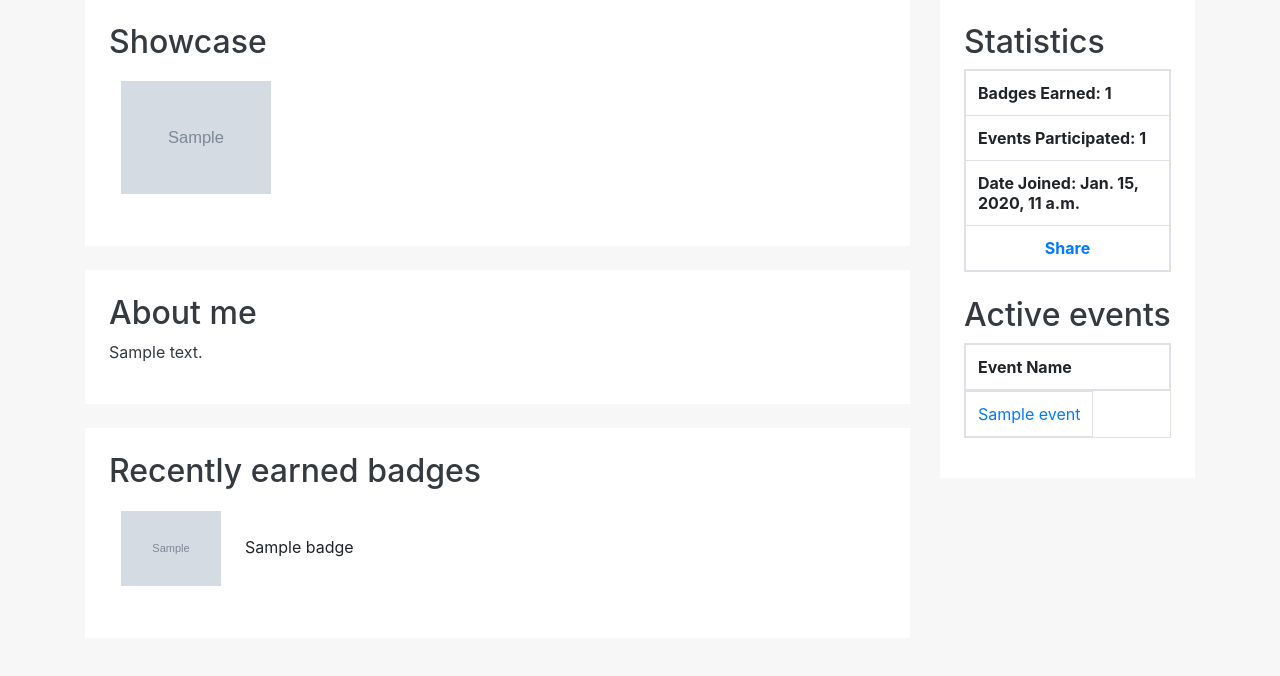
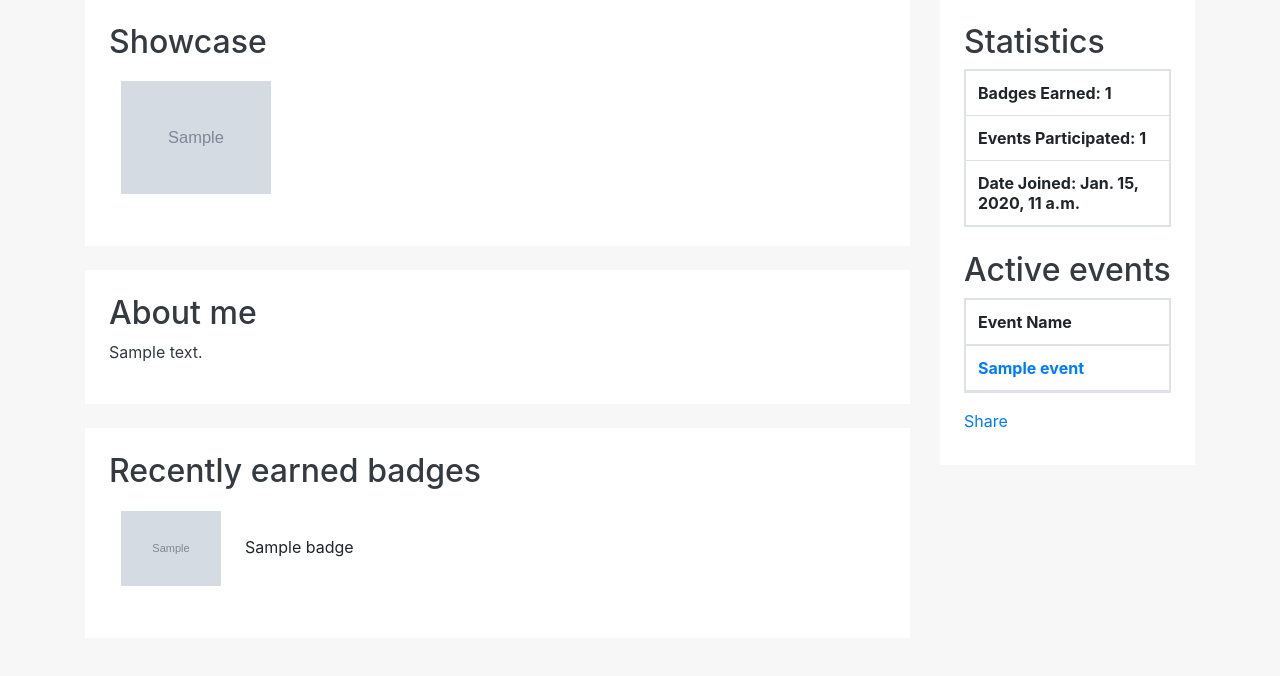
Before and after one commit to markusranda/ID202712-Badges, a Django app: a page that uses webserver/badge_project/users/templates/users/profile_page.html in a window 1280 px wide. Shown: the part 163-839 px from the top of the page. Run offline with Django 3.2, Linux system fonts and the light colour scheme; tables that the repository leaves empty hold one stand-in row (values such as "Sample post"); grey boxes marked "Sample" are stand-in pictures; lists and menus that the app fills with data are empty; some libraries are stand-ins or nearby versions.

Commit message:
whitespace in active events table on profile page removed
fb-share button moved

```diff
--- a/webserver/badge_project/users/templates/users/profile_page.html
+++ b/webserver/badge_project/users/templates/users/profile_page.html
@@ -91,15 +91,6 @@
                                 <tr>
                                     <th scope="col"> Date Joined: {{ date_joined }}</th>
                                 </tr>
-                                <tr>
-                                    <th>
-                                    <!--  share button -->
-                                        <div class="d-flex justify-content-center">
-                                    <div class="fb-share-button" data-href="http://192.168.50.50:8080/users/Master_Badger/profile_page/" data-layout="button" data-size="small"><a target="_blank" href="https://www.facebook.com/sharer/sharer.php?u=http%3A%2F%2F192.168.50.50%3A8080%2Fusers%2FMaster_Badger%2Fprofile_page%2F&amp;src=sdkpreparse" class="fb-xfbml-parse-ignore">Share</a></div
-                                        </div>
-                                    <!-- share button -->
-                                    </th>
-                                </tr>
                             </thread>
                         </table>
                     </div>
@@ -113,14 +104,12 @@
                                 <tr>
                                     <th scope="col">Event Name</th>
                                 </tr>
-                                </thead>
-
                                 {% for event in event_active_list %}
                                     <tr>
-                                        <td><a href="{% url 'events:event_profile' event.id %}">{{ event.name }}</a></td>
+                                        <th><a href="{% url 'events:event_profile' event.id %}">{{ event.name }}</a></th>
                                     </tr>
                                 {% endfor %}
-
+                                </thead>
                             </table>
 
                         {% else %}
@@ -129,7 +118,19 @@
 
                         {% endif %}
                     </div>
+                <div>
+                        <!--  share button -->
+                        <div class="d-flex justify-content-right mb-2 mt-2">
+                            <div class="fb-share-button"
+                                 data-href="http://192.168.50.50:8080/users/Master_Badger/profile_page/"
+                                 data-layout="button" data-size="small"><a target="_blank"
+                                                                           href="https://www.facebook.com/sharer/sharer.php?u=http%3A%2F%2F192.168.50.50%3A8080%2Fusers%2FMaster_Badger%2Fprofile_page%2F&amp;src=sdkpreparse"
+                                                                           class="fb-xfbml-parse-ignore">Share</a></div
+                        </div>
+                        <!-- share button -->
+                    </div>
                 </div>
+
             </div>
         </div>
 
```
